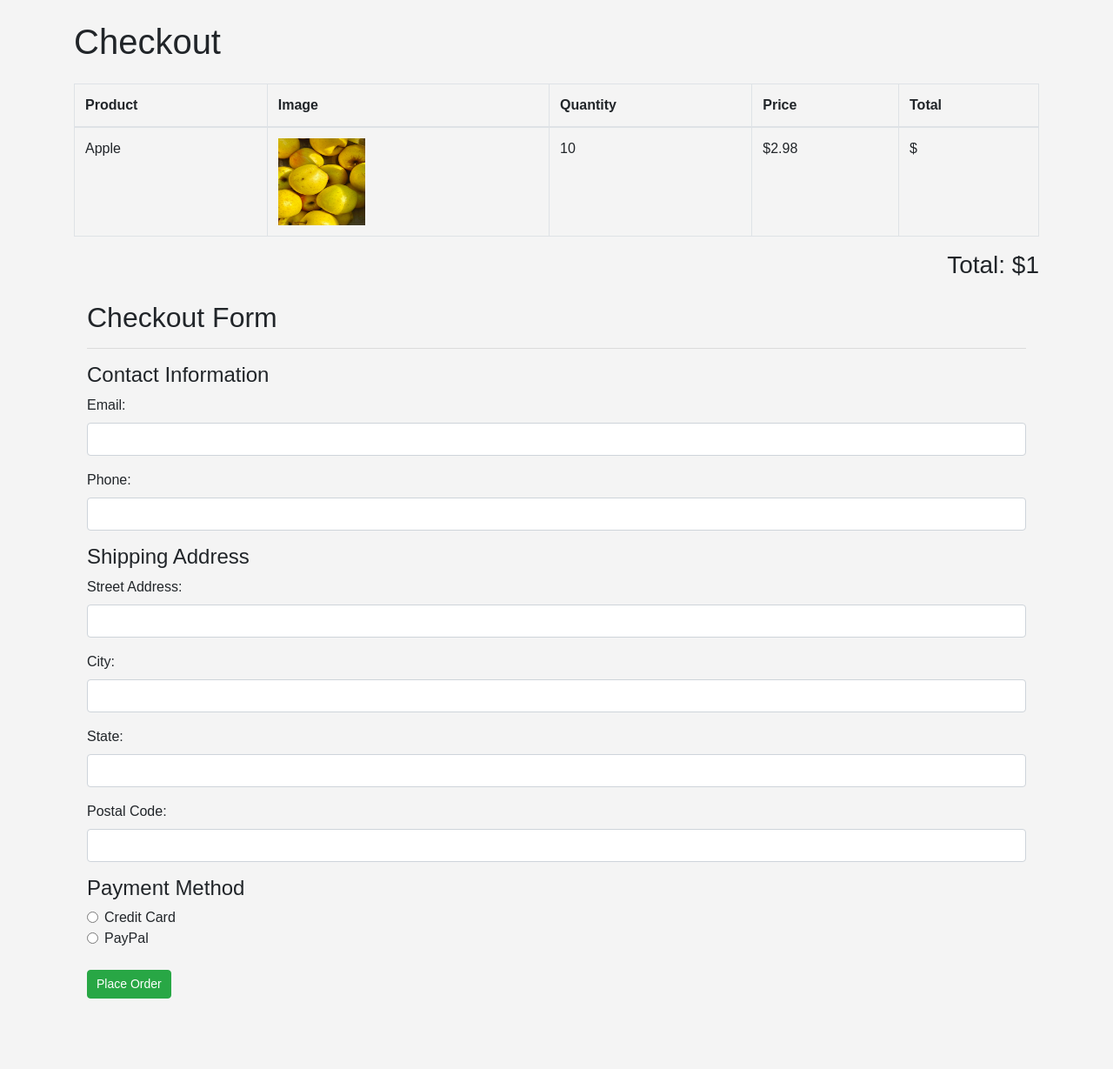
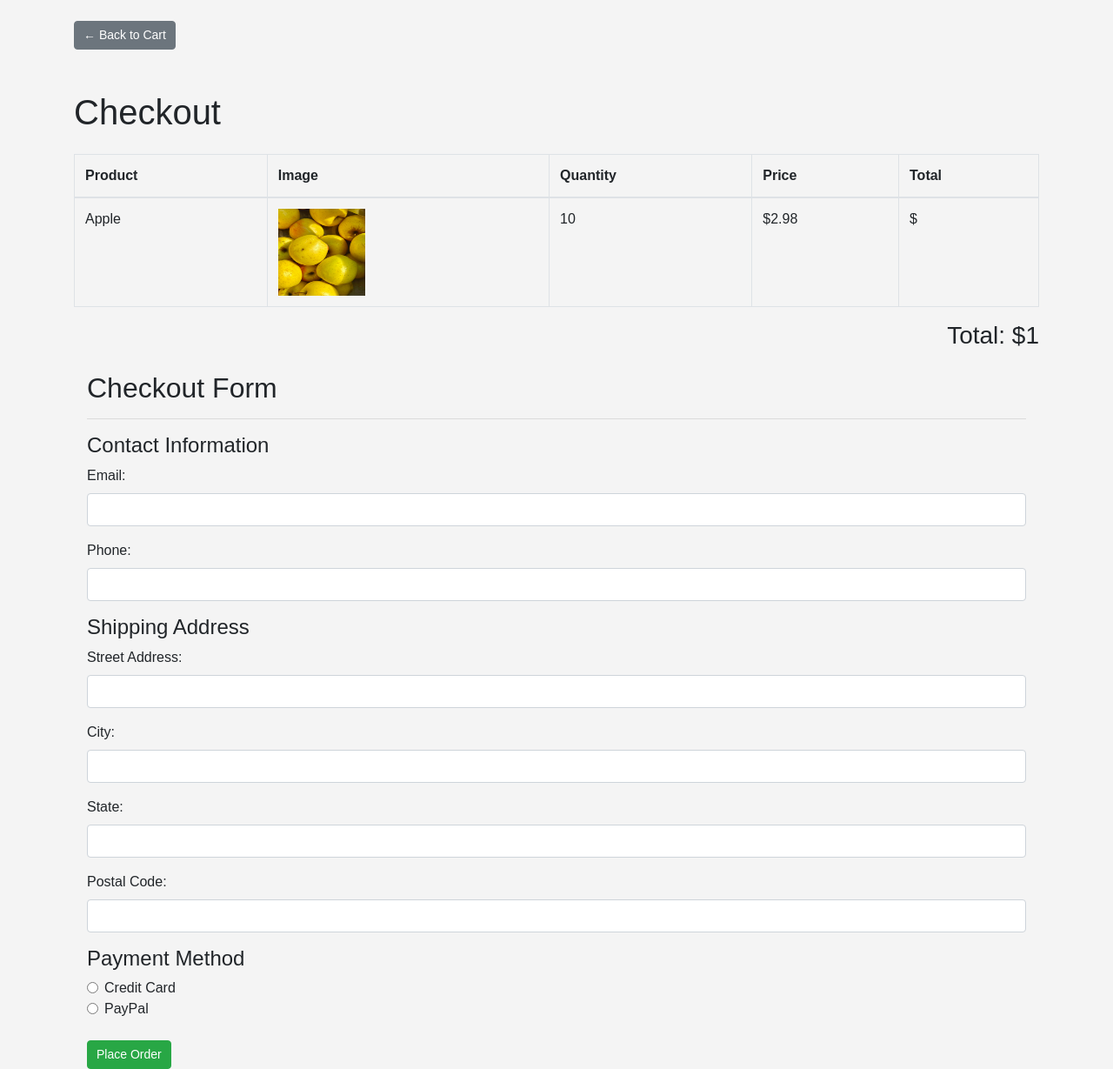
Before and after one commit to akryuko/ecommerce, a Django app: template products/templates/products/checkout.html in a window 1280 px wide. Shown: the whole page at 87% size. Before the commit the page ends 1148 px from the top, so only its background shows below. Run offline with Django 5.2, Linux system fonts and the light colour scheme; data comes from the database, SQL or seed files in the repository; both versions use the stored data as it was after the commit; tables that the repository leaves empty hold one stand-in row (values such as "Sample post"); the template is opened without the code that fills it: values that come from a table or form of the project are taken from there, most other values are stand-ins (such as "Sample title", 1, 10 or a date in 2020); some libraries are stand-ins or nearby versions.

Commit message:
Added Go back to Cart button to Checkout page

```diff
--- a/products/templates/products/checkout.html
+++ b/products/templates/products/checkout.html
@@ -10,6 +10,14 @@
     <link rel="stylesheet" href="{% static 'css/styles.css' %}">
 </head>
 <body>
+    <div class="container mt-4">
+        <!-- Back to Cart Button -->
+        <div class="mb-4">
+            <a href="{% url 'cart' %}" class="btn btn-secondary">
+                &larr; Back to Cart
+            </a>
+        </div>
+    </div>
     <div class="container mt-4">
         <h1 class="mb-4">Checkout</h1>
 
```
Also changed, not shown: db.sqlite3.
